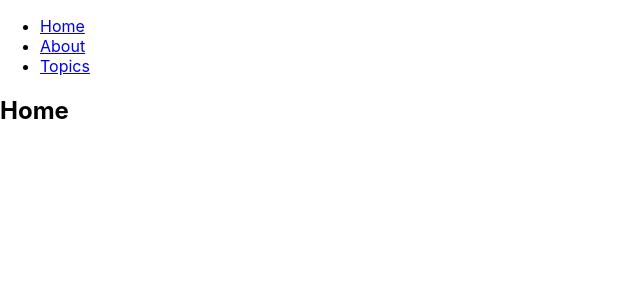
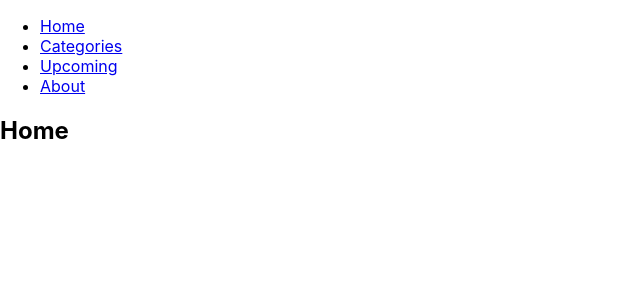
Before and after one commit to JohnLowie4/APHNetwork-clone, a React (Create React App) app: page /categories in a window 1280 px wide. Shown: the top 300 px of the page, without its empty margins (0-640 px from the left). Built offline with nearby package versions, Linux system fonts and the light colour scheme.

Commit message:
Added original nav contents

```diff
--- a/src/App.js
+++ b/src/App.js
@@ -8,8 +8,9 @@ import {
   useParams,
 } from "react-router-dom";
 import Home from "./Components/Home";
+import Categories from "./Components/Categories";
+import Upcoming from "./Components/Upcoming";
 import About from "./Components/About";
-import Topics from "./Components/Topics";
 
 export default function App() {
   return (
@@ -20,22 +21,28 @@ export default function App() {
             <Link to="/">Home</Link>
           </li>
           <li>
-            <Link to="/about">About</Link>
+            <Link to="/categories">Categories</Link>
           </li>
           <li>
-            <Link to="/topics">Topics</Link>
+            <Link to="/upcoming">Upcoming</Link>
+          </li>
+          <li>
+            <Link to="/about">About</Link>
           </li>
         </ul>
 
         <Switch>
+          <Route path="/">
+            <Home />
+          </Route>
+          <Route path="/categories">
+            <Categories />
+          </Route>
+          <Route path="/upcoming">
+            <Upcoming />
+          </Route>
           <Route path="/about">
             <About />
-          </Route>
-          <Route path="/topics">
-            <Topics />
-          </Route>
-          <Route path="/">
-            <Home />
           </Route>
         </Switch>
       </div>
--- a/src/Components/Categories.jsx
+++ b/src/Components/Categories.jsx
@@ -0,0 +1,3 @@
+export default function Categories() {
+  return <h2>Categories</h2>;
+}
--- a/src/Components/Upcoming.jsx
+++ b/src/Components/Upcoming.jsx
@@ -0,0 +1,3 @@
+export default function Upcoming() {
+  return <h2>Upcoming</h2>;
+}
```
